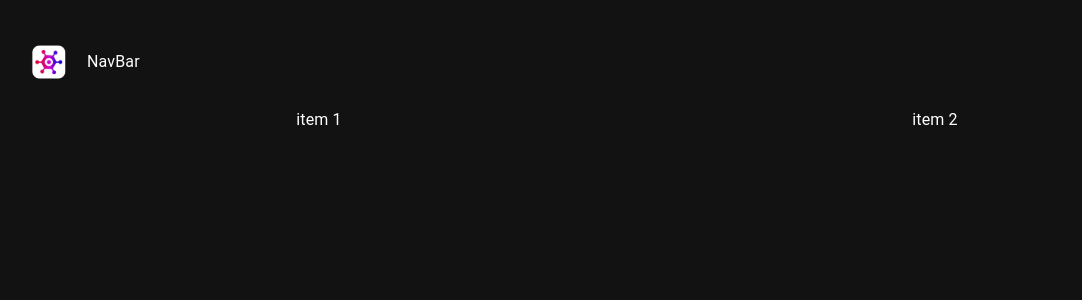
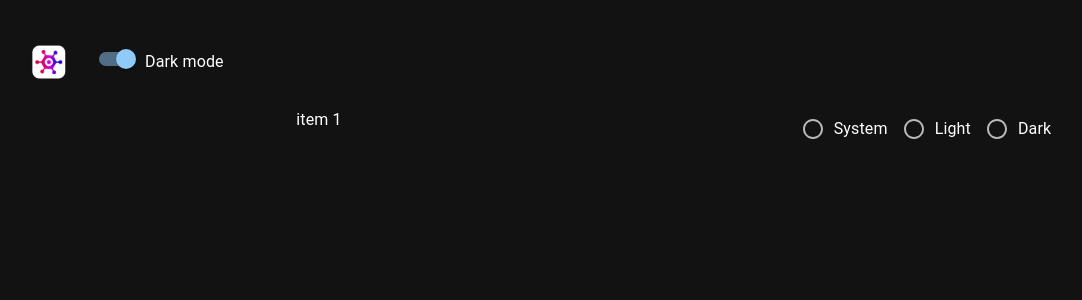
Before and after one commit to PierreM35/videoGameHub, a React (Vite) app: page / in a window 1280 px wide. Shown: the top 300 px of the page, without its empty margins (13-1095 px from the left). Built offline with nearby package versions, Linux system fonts and the light colour scheme.

Commit message:
save changes

```diff
--- a/src/App.tsx
+++ b/src/App.tsx
@@ -1,9 +1,24 @@
 import './App.css'
-import { Grid, Typography} from "@mui/material";
+import {
+    CssBaseline,
+    FormControl,
+    FormControlLabel,
+    Grid,
+    Radio,
+    RadioGroup,
+    Typography,
+    useColorScheme
+} from "@mui/material";
 import NavBar from "./components/NavBar.tsx";
+import {ThemeProvider} from "@emotion/react";
+import darkTheme from "./theme.ts";
 
 function App() {
+    const { mode, setMode } = useColorScheme();
+
     return (
+        <ThemeProvider theme={darkTheme}>
+            <CssBaseline />
             <Grid container spacing={2}>
                 <Grid size={12}>
                     <NavBar/>
@@ -12,10 +27,25 @@ function App() {
                     <Typography>item 1</Typography>
                 </Grid>
                 <Grid size={6}>
-              <Typography>item 2</Typography>
+                    <FormControl>
+                        <RadioGroup
+                            aria-labelledby="demo-theme-toggle"
+                            name="theme-toggle"
+                            row
+                            value={mode}
+                            onChange={(event) =>
+                                setMode(event.target.value as 'system' | 'light' | 'dark')
+                        }
+                        >
+                            <FormControlLabel value="system" control={<Radio />} label="System" />
+                            <FormControlLabel value="light" control={<Radio />} label="Light" />
+                            <FormControlLabel value="dark" control={<Radio />} label="Dark" />
+                        </RadioGroup>
+                    </FormControl>
                 </Grid>
             </Grid>
+        </ThemeProvider>
     )
 }
 
-export default App
+export default App;
--- /dev/null
+++ b/src/components/ColorModeSwitch.tsx
@@ -0,0 +1,21 @@
+import {Stack, Switch, Typography, useColorScheme} from "@mui/material";
+
+function ColorModeSwitch() {
+    // const { mode, setMode } = useColorScheme();
+
+    return (
+        <Stack direction={"row"}>
+            <Switch
+                defaultChecked={true}
+                // checked={mode === 'dark'}
+                // onChange={() => setMode(mode === 'dark' ? 'light' : 'dark')}
+                // onChange={() => setMode('light')}
+            />
+            <Typography alignContent={"center"}>
+                Dark mode
+            </Typography>
+        </Stack>
+    )
+}
+
+export default ColorModeSwitch
--- a/src/components/NavBar.tsx
+++ b/src/components/NavBar.tsx
@@ -1,7 +1,9 @@
-import { Stack, Typography } from "@mui/material";
+import { Stack } from "@mui/material";
 import logo from '../assets/logo.webp';
+import ColorModeSwitch from "./ColorModeSwitch.tsx";
 
 function NavBar() {
+
     return (
         <Stack
             direction={"row"}
@@ -10,7 +12,7 @@ function NavBar() {
             sx={{ p: 1, mt: 0 }}
         >
             <img src={logo} />
-            <Typography alignContent={"center"}>NavBar</Typography>
+            <ColorModeSwitch/>
         </Stack>
     )
 }
--- a/src/main.tsx
+++ b/src/main.tsx
@@ -8,9 +8,9 @@ import {CssBaseline} from "@mui/material";
 
 createRoot(document.getElementById('root')!).render(
   <StrictMode>
-      <ThemeProvider theme={darkTheme}>
-          <CssBaseline />
+      {/*<ThemeProvider theme={darkTheme}>*/}
+      {/*    <CssBaseline />*/}
           <App />
-      </ThemeProvider>
+      {/*</ThemeProvider>*/}
   </StrictMode>,
 )
```
Lines whose indentation alone changed are shown as unchanged.
